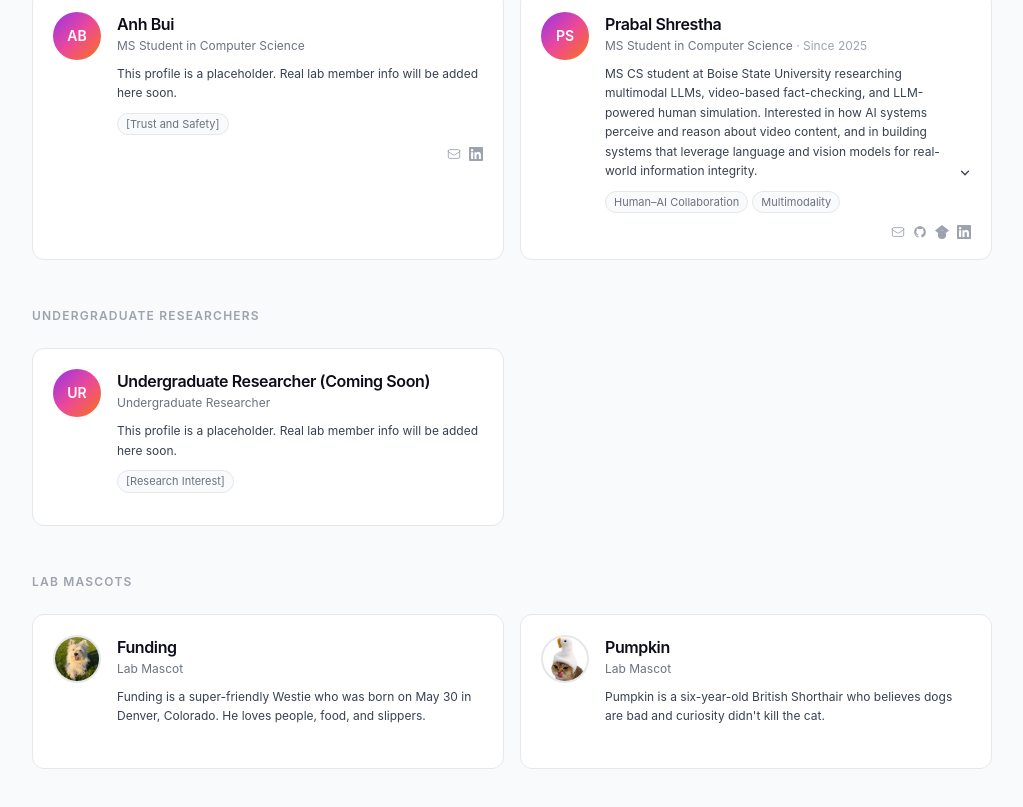
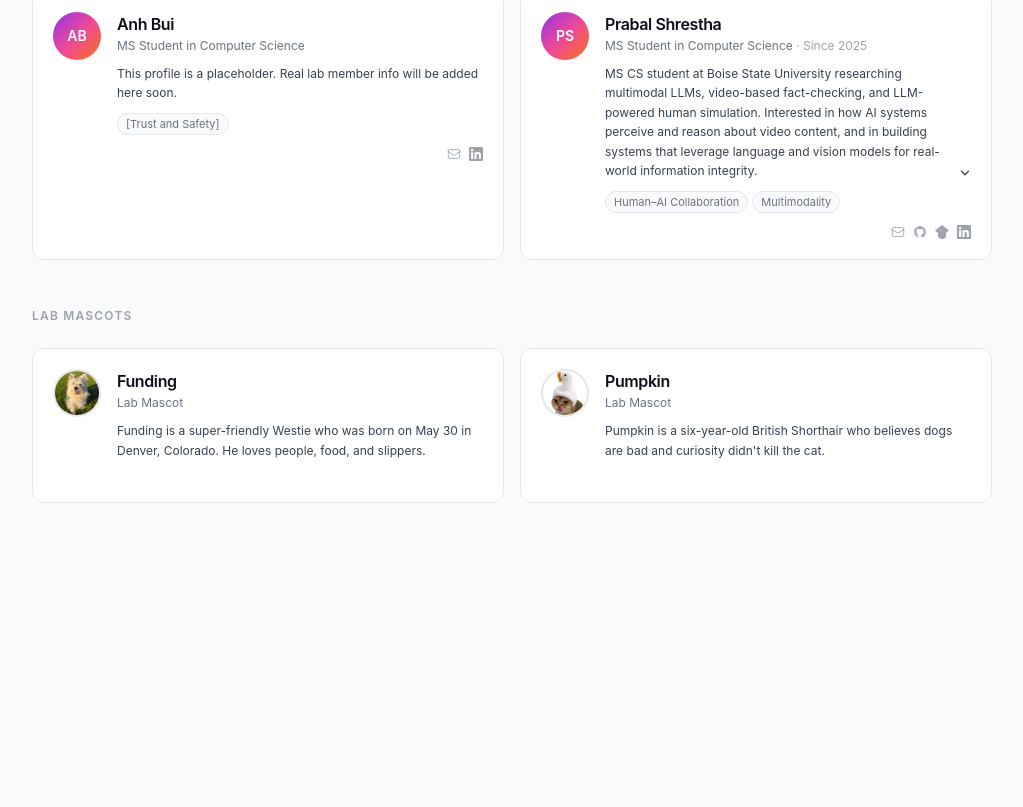
Before and after one commit to MINDLab25/lab-website, a Next.js app: page /team in a window 1280 px wide. Shown: the part 1121-1928 px from the top of the page, without its empty margins (128-1151 px from the left). After the commit the page ends 1752 px from the top, so only its background shows below. Built offline with nearby package versions, Linux system fonts and the light colour scheme.

Commit message:
Comment out placeholder entry for undergraduate researcher in site data to prepare for future updates.

```diff
--- a/src/data/site.ts
+++ b/src/data/site.ts
@@ -228,17 +228,17 @@ Ben's work connects research, teaching, and service around a common thread: how
 
   // ── Undergraduate Researchers ───────────────────────────
   // TODO: replace with real lab members
-  {
-    id: "undergrad-placeholder-1",
-    name: "Undergraduate Researcher (Coming Soon)",
-    role: "undergrad",
-    title: "Undergraduate Researcher",
-    photo: "",
-    bio: "This profile is a placeholder. Real lab member info will be added here soon.",
-    interests: ["[Research Interest]"],
-    links: {},
-    joinYear: undefined,
-  },
+  // {
+  //   id: "undergrad-placeholder-1",
+  //   name: "Undergraduate Researcher (Coming Soon)",
+  //   role: "undergrad",
+  //   title: "Undergraduate Researcher",
+  //   photo: "",
+  //   bio: "This profile is a placeholder. Real lab member info will be added here soon.",
+  //   interests: ["[Research Interest]"],
+  //   links: {},
+  //   joinYear: undefined,
+  // },
 
   // ── Lab Mascots ─────────────────────────────────────────
   {
```
